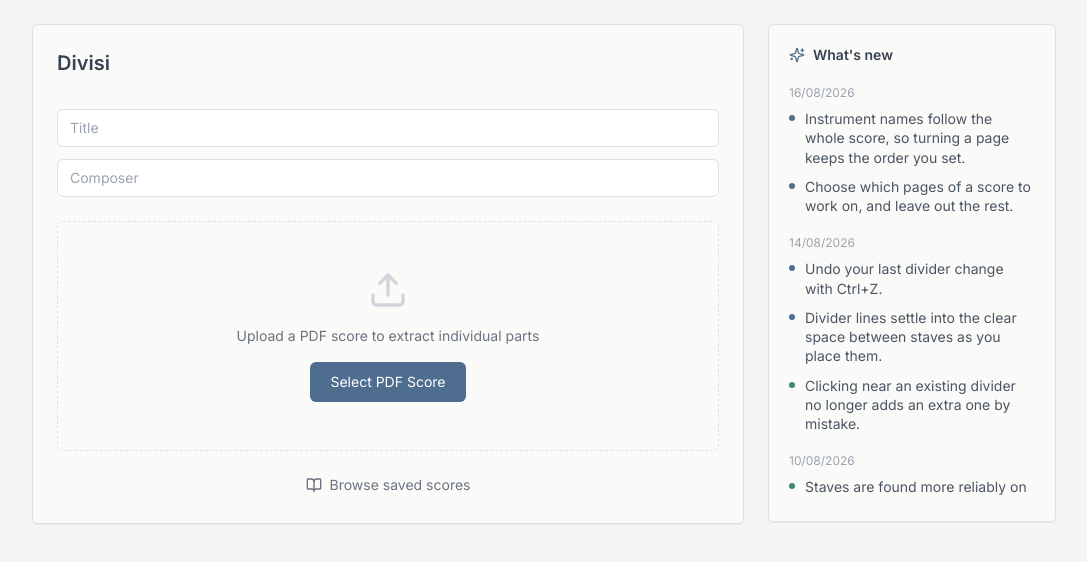
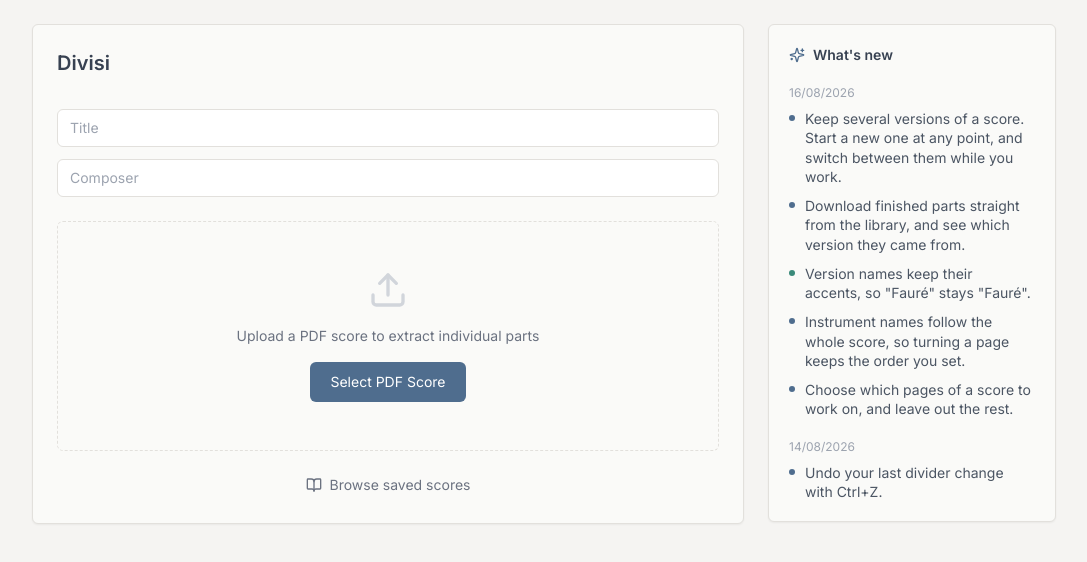
Before and after one commit to timotif/divisi-partifi_v2, a React (Create React App) app in the folder frontend/: page / in a window 1280 px wide. Shown: the top 562 px of the page, without its empty margins (96-1183 px from the left). Built offline with nearby package versions, Linux system fonts and the light colour scheme; the HTML template or start-up script is replaced by a standard one.

Commit message:
Announce setup versions in the changelog and README
The versioning work shipped three things a user sees — several versions
per score, downloadable parts in the library, and names that keep their
accents — and neither the landing page nor the README mentioned any of
them.

```diff
--- a/frontend/src/changelog.js
+++ b/frontend/src/changelog.js
@@ -4,6 +4,21 @@
 // type: 'feature' | 'fix'
 
 export const CHANGELOG = [
+  {
+    date: '2026-08-16',
+    type: 'feature',
+    text: 'Keep several versions of a score. Start a new one at any point, and switch between them while you work.',
+  },
+  {
+    date: '2026-08-16',
+    type: 'feature',
+    text: 'Download finished parts straight from the library, and see which version they came from.',
+  },
+  {
+    date: '2026-08-16',
+    type: 'fix',
+    text: 'Version names keep their accents, so "Fauré" stays "Fauré".',
+  },
   {
     date: '2026-08-16',
     type: 'feature',
```
Also changed, not shown: 1 other file (tests, documents, lock files or other folders).
